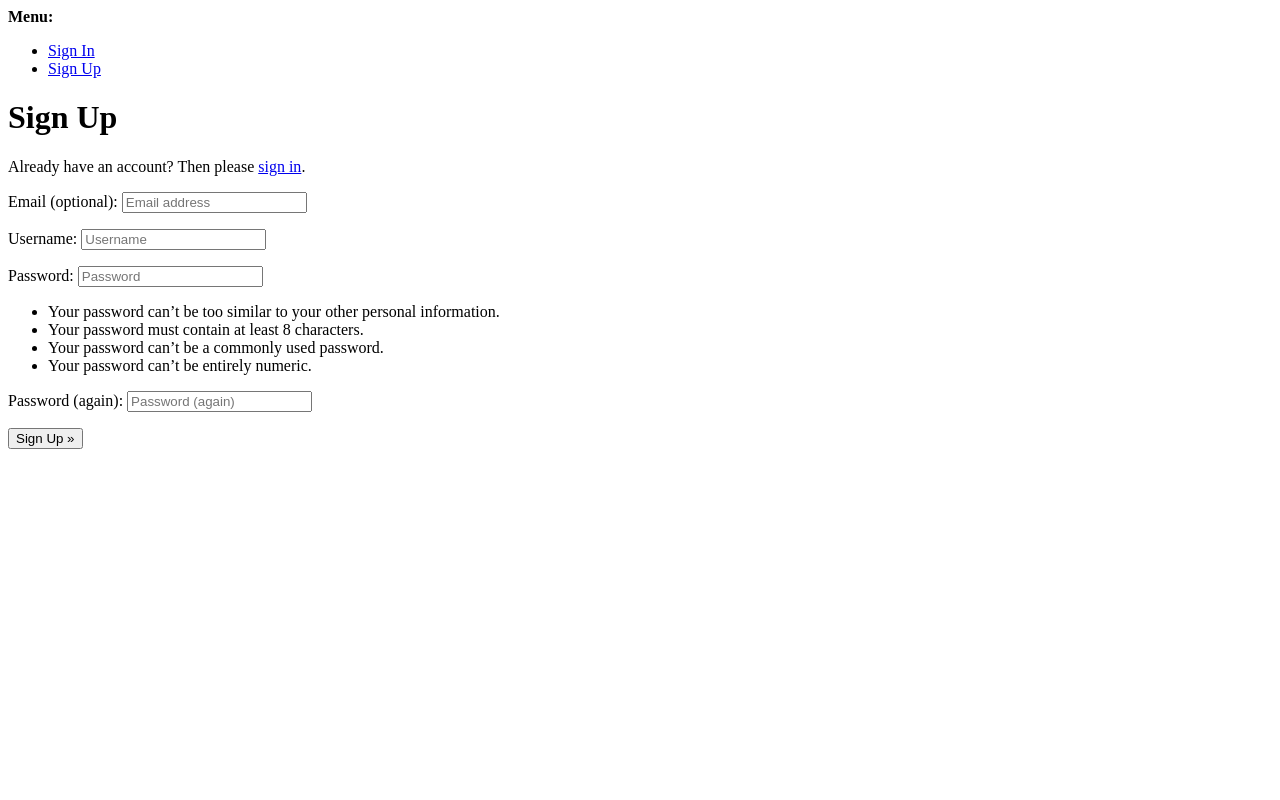
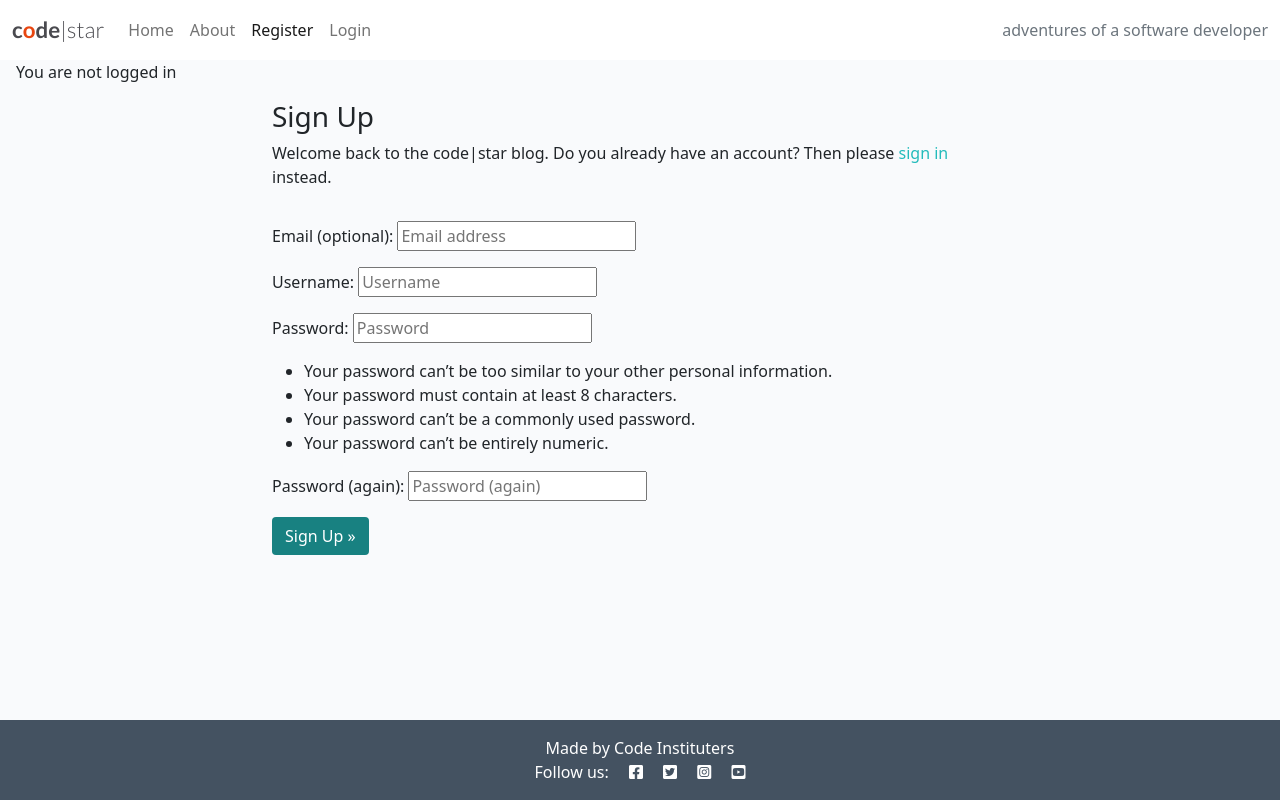
Before and after one commit to lcorndogl/ci-django-blog, a Django app: page /accounts/signup/ in a window 1280 px wide. Run offline with Django 4.2, Linux system fonts and the light colour scheme.

Commit message:
I forgot

```diff
--- a/codestar/settings.py
+++ b/codestar/settings.py
@@ -30,7 +30,7 @@ SECRET_KEY = os.environ.get("SECRET_KEY")
 # SECURITY WARNING: don't run with debug turned on in production!
 DEBUG = 'DEBUG' in os.environ
 
-ALLOWED_HOSTS = ['127.0.0.1', 'localhost', '.herokuapp.com']
+ALLOWED_HOSTS = ['127.0.0.1', 'localhost', '.herokuapp.com', '.codeinstitute-ide.net']
 
 
 # Application definition
--- a/templates/account/signup.html
+++ b/templates/account/signup.html
@@ -1,21 +1,37 @@
-{% extends "account/base.html" %}
+{% extends "base.html" %}
 
 {% load i18n %}
 
-{% block head_title %}{% trans "Signup" %}{% endblock head_title %}
+{% block head_title %}{% trans "Signup" %}{% endblock %}
 
 {% block content %}
-<h1>{% trans "Sign Up" %}</h1>
+<div class="container">
+  <div class="row">
+    <div class="col-md-8 mt-3 offset-md-2">
+      <h3>{% trans "Sign Up" %}</h3>
 
-<p>{% blocktrans %}Already have an account? Then please <a href="{{ login_url }}">sign in</a>.{% endblocktrans %}</p>
-
+      <p>{% blocktrans %}
+        Welcome back to the code|star blog.
+        Do you already have an account? Then please
+        <a class="link" href="{{ login_url }}">sign in</a>
+        instead.
+        {% endblocktrans %}
+      </p>
+    </div>
+  </div>
+  <div class="row">
+    <div class="col-md-8 mt-3 offset-md-2">
       <form class="signup" id="signup_form" method="post" action="{% url 'account_signup' %}">
         {% csrf_token %}
         {{ form.as_p }}
         {% if redirect_field_value %}
         <input type="hidden" name="{{ redirect_field_name }}" value="{{ redirect_field_value }}" />
         {% endif %}
-  <button type="submit">{% trans "Sign Up" %} &raquo;</button>
+        <button class="btn btn-signup right" type="submit">
+          {% trans "Sign Up" %} &raquo;</button>
       </form>
+    </div>
+  </div>
+</div>
 
-{% endblock content %}
+{% endblock %}
--- a/templates/base.html
+++ b/templates/base.html
@@ -74,7 +74,13 @@
     </nav>
 
     <main class="flex-shrink-0 main-bg">
-
+        {% if user.is_authenticated %}
+        <!-- You are logged in as xx -->
+        <p3 class="text-end m-3">You are logged in as: {{ user }}</p3>
+        {% else %}
+        <!-- You are not logged in -->
+        <p3 class="text-end m-3">You are not logged in</p3>
+        {% endif %}
         {% block content %}
         <!-- Content Goes here -->
         {% endblock content %}
```
Lines whose indentation alone changed are shown as unchanged.
